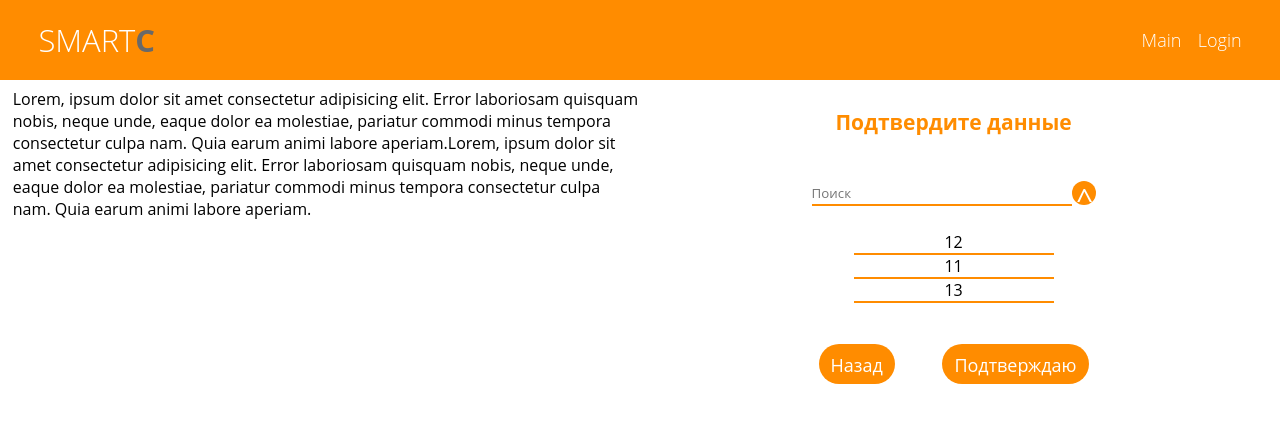
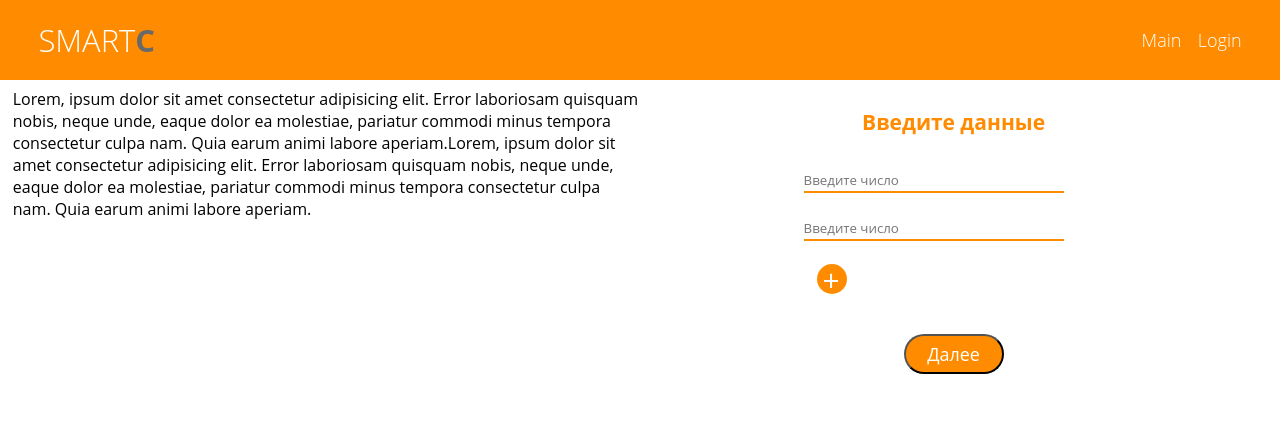
Before and after one commit to Abubjazov/SmartCalc, a React (Create React App) app: page /smartcalc/calc in a window 1280 px wide. Shown: the top 422 px of the page. Built offline with nearby package versions, Linux system fonts and the light colour scheme; a web font is replaced by a local one.

Commit message:
CalcDataInput: add Store

```diff
--- a/src/components/CalcDataInput/CalcDataInput.scss
+++ b/src/components/CalcDataInput/CalcDataInput.scss
@@ -40,10 +40,21 @@
 		border-radius: 50px;
 	}
 
-	a {
-		margin-top: 0;
-		justify-self: center;
+	button {
+		margin-top: 30px;
+		// border: none;
+		border-radius: 20px;
+		width: 100px;
+		height: 40px;
+		text-align: center;
+		font-size: 18px;
+		line-height: 18px;
+		background-color: $main-color;
+		color: $white;
+		transition: all 0.1s linear;
+		cursor: pointer;
 	}
+
 	input {
 		justify-self: start;
 	}
--- a/src/components/CalcDataInput/CalcDataInput.tsx
+++ b/src/components/CalcDataInput/CalcDataInput.tsx
@@ -1,48 +1,25 @@
 import { nanoid } from 'nanoid'
-import { useState } from 'react'
 import { NavLink } from 'react-router-dom'
+
+import { useActions } from '../../hooks/useActions'
+import { useTypedSelector } from '../../hooks/useTypedSelector'
 
 import './CalcDataInput.scss'
 
 export const CalcDataInput = (): JSX.Element => {
-	const [items, setItems] = useState<
-		{ key: string; value: number | undefined }[]
-	>([
-		{ key: nanoid(), value: undefined },
-		{ key: nanoid(), value: undefined },
-	])
-
-	const changeHandler = (changedItem: {
-		key: string
-		value: number | undefined
-	}) => {
-		setItems(
-			items.map(item => {
-				if (item.key === changedItem.key) item.value = changedItem.value
-				return item
-			})
-		)
-	}
-
-	const addItem = () => {
-		setItems([...items, { key: nanoid(), value: undefined }])
-	}
-
-	const removeItem = (itemKey: string) => {
-		setItems(items.filter(item => item.key !== itemKey))
-	}
+	const { inputItems } = useTypedSelector(state => state.calc)
+	const { addInputItem, changeInputItem, removeInputItem } = useActions()
 
 	return (
 		<div className='calc-data-input'>
 			<h1>Введите данные</h1>
-			{items.map((item, index) =>
+			{inputItems.map((item, index) =>
 				index < 2 ? (
 					<input
 						key={item.key}
-						item-key={item.key}
 						type='text'
 						placeholder='Введите число'
-						onChange={() => changeHandler(item)}
+						onChange={e => changeInputItem(item.key, e.target.value)}
 						value={item.value}
 					/>
 				) : (
@@ -50,13 +27,12 @@ export const CalcDataInput = (): JSX.Element => {
 						<input
 							type='text'
 							placeholder='Введите число'
-							onChange={() => changeHandler(item)}
+							onChange={e => changeInputItem(item.key, e.target.value)}
 							value={item.value}
 						/>
 						<div
-							item-key={item.key}
 							className='remove-item'
-							onClick={() => removeItem(item.key)}
+							onClick={() => removeInputItem(item.key)}
 						>
 							-
 						</div>
@@ -64,13 +40,16 @@ export const CalcDataInput = (): JSX.Element => {
 				)
 			)}
 
-			{items.length < 10 ? (
-				<div className='add-item' onClick={addItem}>
+			{inputItems.length < 10 ? (
+				<div
+					className='add-item'
+					onClick={() => addInputItem({ key: nanoid(), value: '' })}
+				>
 					+
 				</div>
 			) : null}
 
-			<NavLink to='/smartcalc/calc'>Далее</NavLink>
+			<button>Далее</button>
 		</div>
 	)
 }
--- a/src/components/Calculator/Calculator.tsx
+++ b/src/components/Calculator/Calculator.tsx
@@ -1,14 +1,35 @@
+import { useTypedSelector } from '../../hooks/useTypedSelector'
+
 import { CalcDataConfirm } from '../CalcDataConfirm/CalcDataConfirm'
-// import { CalcDataInput } from '../CalcDataInput/CalcDataInput'
-// import { CalcDataResult } from '../CalcDataResult/CalcDataResult'
+import { CalcDataInput } from '../CalcDataInput/CalcDataInput'
+import { CalcDataResult } from '../CalcDataResult/CalcDataResult'
+
 import './Calculator.scss'
 
 export const Calculator = (): JSX.Element => {
-	return (
-		<div className='calc-widget'>
-			{/* <CalcDataInput /> */}
-			<CalcDataConfirm />
-			{/* <CalcDataResult /> */}
-		</div>
-	)
+	const { step } = useTypedSelector(state => state.calc)
+
+	switch (step) {
+		case 1:
+			return (
+				<div className='calc-widget'>
+					<CalcDataInput />
+				</div>
+			)
+		case 2:
+			return (
+				<div className='calc-widget'>
+					<CalcDataConfirm />
+				</div>
+			)
+
+		case 4:
+			return (
+				<div className='calc-widget'>
+					<CalcDataResult />
+				</div>
+			)
+		default:
+			return <div className='calc-widget'></div>
+	}
 }
--- a/src/interfaces/calc.interface.ts
+++ b/src/interfaces/calc.interface.ts
@@ -2,9 +2,17 @@ export enum CalcActionTypes {
 	FETCH_CURRENT_STATE = 'FETCH_CURRENT_STATE',
 	FETCH_CURRENT_STATE_SUCCESS = 'FETCH_CURRENT_STATE_SUCCESS',
 	FETCH_CURRENT_STATE_ERROR = 'FETCH_CURRENT_STATE_ERROR',
+
+	SWITCH_TO_CONFIRM = 'SWITCH_TO_CONFIRM',
+	SWITCH_TO_CONFIRM_SUCCESS = 'SWITCH_TO_CONFIRM_SUCCESS',
+	SWITCH_TO_CONFIRM_ERROR = 'SWITCH_TO_CONFIRM_ERROR',
+
+	CHANGE_INPUT_ITEM = 'CHANGE_INPUT_ITEM',
+	ADD_INPUT_ITEM = 'ADD_INPUT_ITEM',
+	REMOVE_INPUT_ITEM = 'REMOVE_INPUT_ITEM',
 }
 
-export interface InputItems {
+export interface InputItem {
 	key: string
 	value: string
 }
@@ -16,7 +24,7 @@ export interface UserState {
 
 export interface CalcState {
 	items: number[]
-	inputItems: InputItems[]
+	inputItems: InputItem[]
 	sortedItems: number[]
 	sortDirection: boolean
 	searchString: string
@@ -39,7 +47,42 @@ interface FetchCurrentStateErrorAction {
 	payload: string
 }
 
+interface SwitchToConfirmAction {
+	type: CalcActionTypes.SWITCH_TO_CONFIRM
+}
+
+interface SwitchToConfirmSuccessAction {
+	type: CalcActionTypes.SWITCH_TO_CONFIRM_SUCCESS
+	payload: UserState
+}
+
+interface SwitchToConfirmErrorAction {
+	type: CalcActionTypes.SWITCH_TO_CONFIRM_ERROR
+	payload: string
+}
+
+interface ChangeInputItemAction {
+	type: CalcActionTypes.CHANGE_INPUT_ITEM
+	payload: InputItem
+}
+
+interface AddInputItemAction {
+	type: CalcActionTypes.ADD_INPUT_ITEM
+	payload: InputItem
+}
+
+interface RemoveInputItemAction {
+	type: CalcActionTypes.REMOVE_INPUT_ITEM
+	payload: string
+}
+
 export type CalcAction =
 	| FetchCurrentStateAction
 	| FetchCurrentStateSuccessAction
 	| FetchCurrentStateErrorAction
+	| SwitchToConfirmAction
+	| SwitchToConfirmSuccessAction
+	| SwitchToConfirmErrorAction
+	| ChangeInputItemAction
+	| AddInputItemAction
+	| RemoveInputItemAction
--- a/src/store/actionCreators/calc.actionCreators.ts
+++ b/src/store/actionCreators/calc.actionCreators.ts
@@ -1,7 +1,7 @@
 import axios from 'axios'
 import { Dispatch } from 'redux'
 
-import { CalcAction, CalcActionTypes } from '../../interfaces'
+import { CalcAction, CalcActionTypes, InputItem } from '../../interfaces'
 
 export const fetchCurrentState = () => {
 	return async (dispatch: Dispatch<CalcAction>) => {
@@ -22,3 +22,30 @@ export const fetchCurrentState = () => {
 		}
 	}
 }
+
+export const addInputItem = (item: InputItem) => {
+	return async (dispatch: Dispatch<CalcAction>) => {
+		dispatch({
+			type: CalcActionTypes.ADD_INPUT_ITEM,
+			payload: item,
+		})
+	}
+}
+
+export const changeInputItem = (key: string, value: string) => {
+	return async (dispatch: Dispatch<CalcAction>) => {
+		dispatch({
+			type: CalcActionTypes.CHANGE_INPUT_ITEM,
+			payload: { key, value },
+		})
+	}
+}
+
+export const removeInputItem = (itemKey: string) => {
+	return async (dispatch: Dispatch<CalcAction>) => {
+		dispatch({
+			type: CalcActionTypes.REMOVE_INPUT_ITEM,
+			payload: itemKey,
+		})
+	}
+}
--- a/src/store/reducers/calcReducer.ts
+++ b/src/store/reducers/calcReducer.ts
@@ -1,8 +1,12 @@
+import { nanoid } from 'nanoid'
 import { CalcAction, CalcActionTypes, CalcState } from '../../interfaces'
 
 export const initialState: CalcState = {
 	items: [],
-	inputItems: [],
+	inputItems: [
+		{ key: nanoid(), value: '' },
+		{ key: nanoid(), value: '' },
+	],
 	sortedItems: [],
 	sortDirection: true,
 	searchString: '',
@@ -34,6 +38,31 @@ export const calcReducer = (
 				error: action.payload,
 			}
 
+		case CalcActionTypes.ADD_INPUT_ITEM:
+			return {
+				...state,
+				inputItems: [...state.inputItems, action.payload],
+			}
+
+		case CalcActionTypes.CHANGE_INPUT_ITEM:
+			return {
+				...state,
+				inputItems: state.inputItems.map(item => {
+					if (item.key === action.payload.key) {
+						item.value = action.payload.value
+					}
+					return item
+				}),
+			}
+
+		case CalcActionTypes.REMOVE_INPUT_ITEM:
+			return {
+				...state,
+				inputItems: state.inputItems.filter(
+					item => item.key !== action.payload
+				),
+			}
+
 		default:
 			return state
 	}
```
